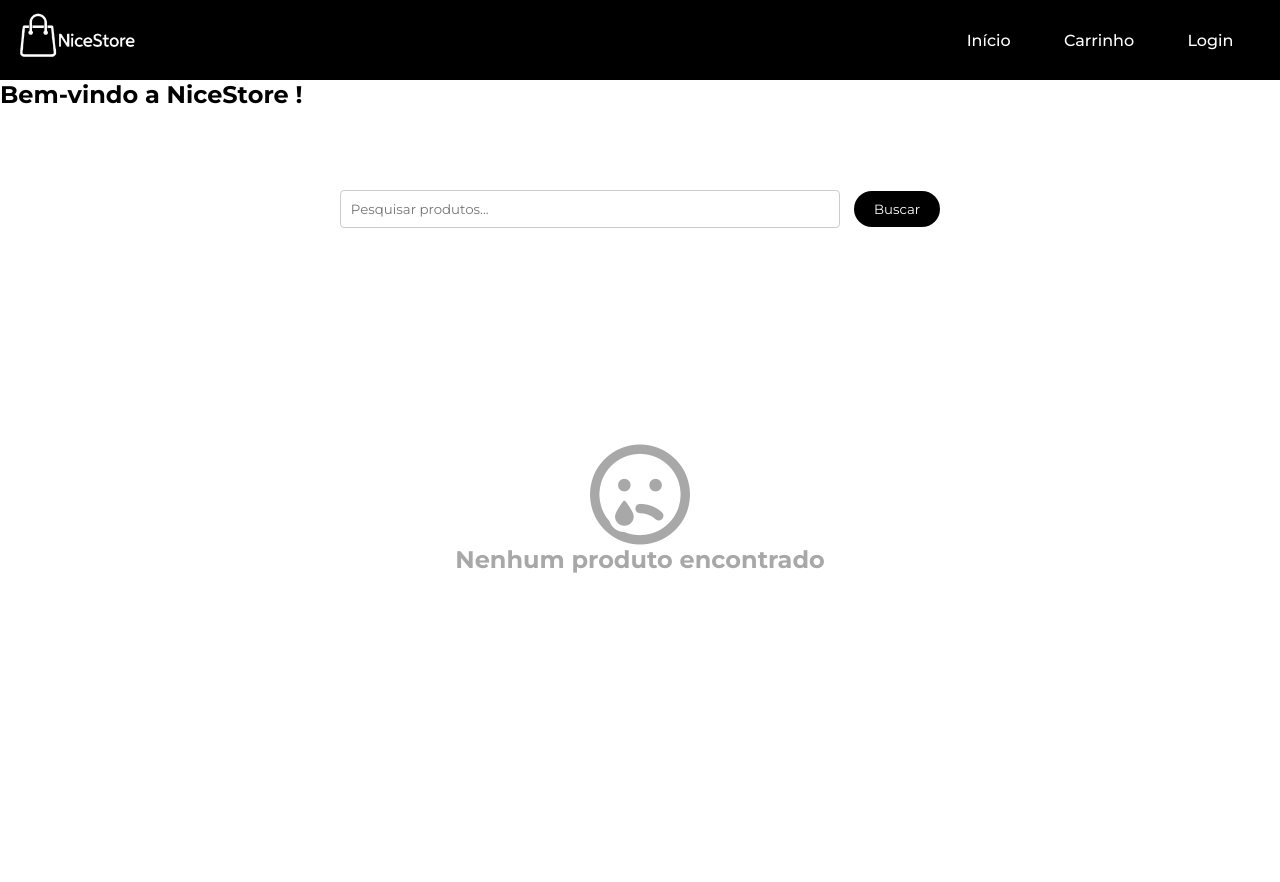
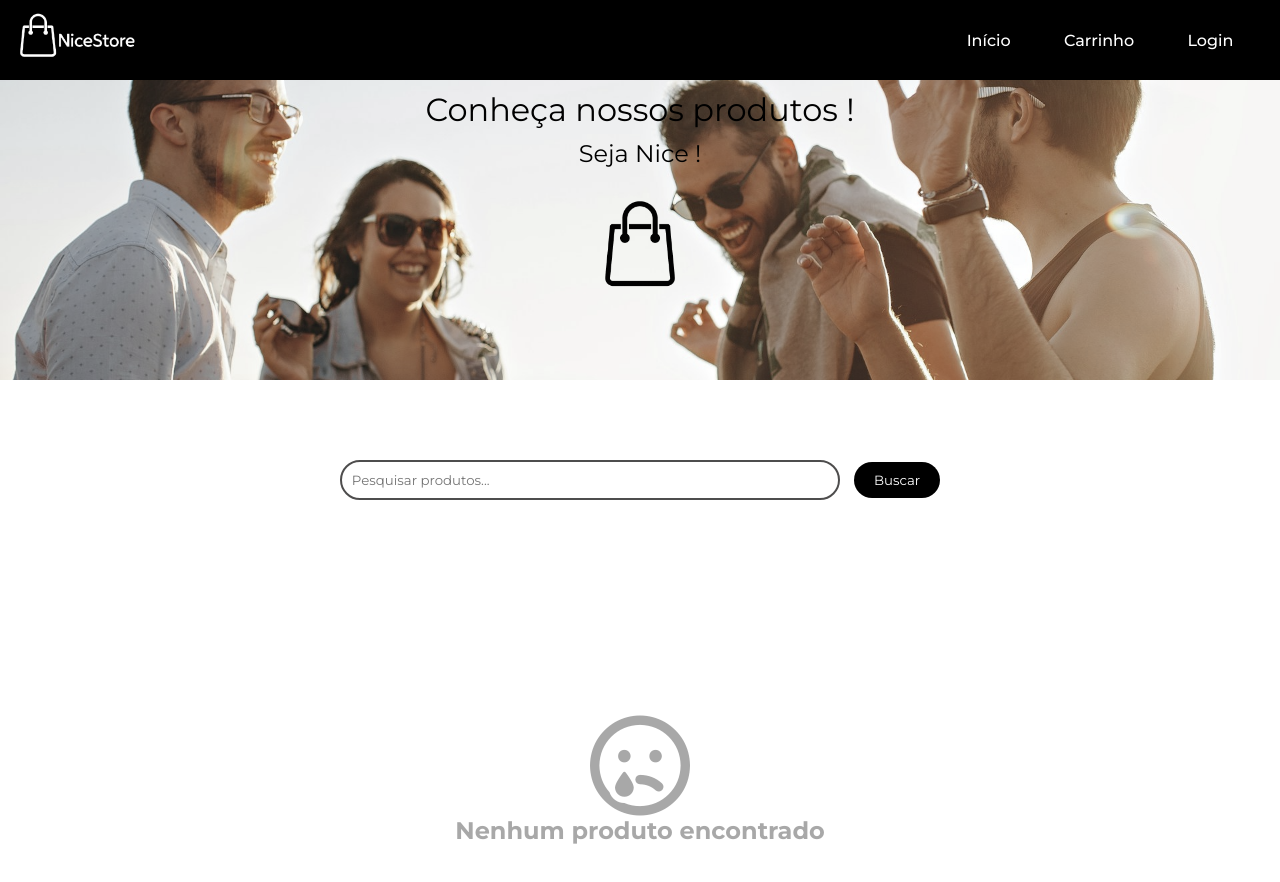
Before and after one commit to nickolas-lopes/Projeto-NiceStore, a plain HTML site: page index.html in a window 1280 px wide. Before the commit the page ends 800 px from the top, so only its background shows below. Drawn offline with Linux system fonts and the light colour scheme.

Commit message:
style: upgrades ux

```diff
--- a/index.html
+++ b/index.html
@@ -17,8 +17,10 @@
                 <li class="nav-item"><a href="src/Views/pages/login.html" class="nav-link">Login</a></li>
             </ul>
     </header>
-    <div class="greet-holder">
-        <h2 class="greetings">Bem-vindo a NiceStore !</h2>
+    <div class="image">
+        <h2 class="call-to-action">Conheça nossos produtos !</h2>
+        <h3 class="be-nice">Seja Nice !</h3>
+        <img src="src/Views/assets/img/blacklogo.png" alt="" class="blacklogo">
     </div>
     <div class="search-products">
         <form action="" class="search-form">
--- a/src/Views/components/login-component.css
+++ b/src/Views/components/login-component.css
@@ -1,7 +1,5 @@
 .login-body{
     display: flex;
-    justify-content: center;
-    align-items: center;
     height: 100vh;
 }
 .login {
@@ -9,7 +7,7 @@
     padding: 20px;
     background-color: #ffffff;
     border-radius: 8px;
-    box-shadow: 0 2px 10px rgba(10, 10, 10, 0.229);
+    width: 50vw;
 }
 .login-title {
     text-align: center;
@@ -20,12 +18,12 @@
     width: 100%;
     margin-bottom: 5px;
     color: #141414;
-    width: 100%;
+    width: 300px;
     height: 40px;
     padding: 0 10px;
     border-radius: 20px;
-    outline: none;
     border: 2px solid #ccc;
+    display: block;
 }
 .login-button {
     width: 100px;
@@ -51,3 +49,13 @@
     text-align: center;
     color: #141414;
 }
+.people-img-login {
+    background-image: url('../assets/img/simi-iluyomade-tvbxqXI5mmo-unsplash.jpg');
+    width: 50%;
+    height: 100%;
+    background-size: cover;
+    background-position: center;
+    filter: grayscale(50%);
+    margin: 0;
+
+}
--- /dev/null
+++ b/src/Views/components/people-img-component.css
@@ -0,0 +1,28 @@
+.image{
+    background-image: url('../assets/img/helena-lopes-e3OUQGT9bWU-unsplash.jpg');
+    width: 100%;
+    height: 300px;
+    background-size: cover;
+    background-position: center;
+    filter: grayscale(50%);
+}
+.call-to-action{
+    text-align: center;
+    color: #000000;
+    font-size: 2rem;
+    font-weight: 400;
+    padding-top: 10px;
+}
+.be-nice{
+    text-align: center;
+    color: #000000;
+    font-size: 1.5rem;
+    font-weight: 400;
+    padding-top: 10px ;
+}
+.blacklogo{
+    display: block;
+    margin: 0 auto;
+    width: 150px;
+    height: 150px;
+}
--- a/src/Views/components/search.css
+++ b/src/Views/components/search.css
@@ -7,8 +7,8 @@
 .search-input {
     width: 500px;
     padding: 10px;
-    border: 1px solid #ccc;
-    border-radius: 4px;
+    border: 2px solid #4e4d4d;
+    border-radius: 20px;
 }
 .search-button {
     padding: 10px 20px;
--- a/src/Views/styles/style.css
+++ b/src/Views/styles/style.css
@@ -2,6 +2,7 @@
 @import url(../components/search.css);
 @import url(../components/product-section.css);
 @import url(../components/login-component.css);
+@import url(../components/people-img-component.css);
 @import url('https://fonts.googleapis.com/css2?family=Montserrat:ital,wght@0,100..900;1,100..900&display=swap');
 *{
     padding: 0;
```
Also changed, not shown: src/Views/pages/login.html (+3 -0 lines), src/Views/assets/img/blacklogo.png (added), src/Views/assets/img/helena-lopes-e3OUQGT9bWU-unsplash.jpg (added), src/Views/assets/img/simi-iluyomade-tvbxqXI5mmo-unsplash.jpg (added).
